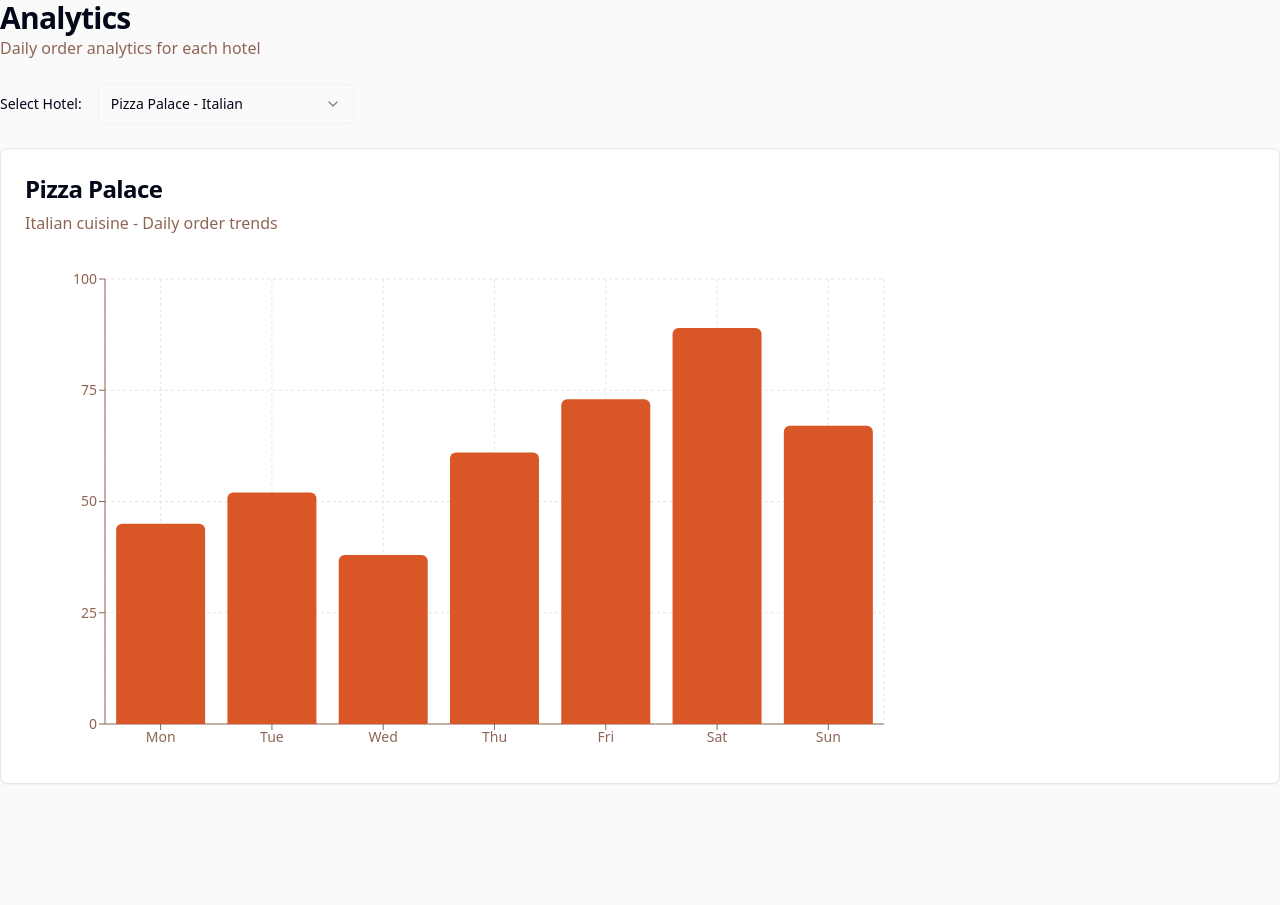
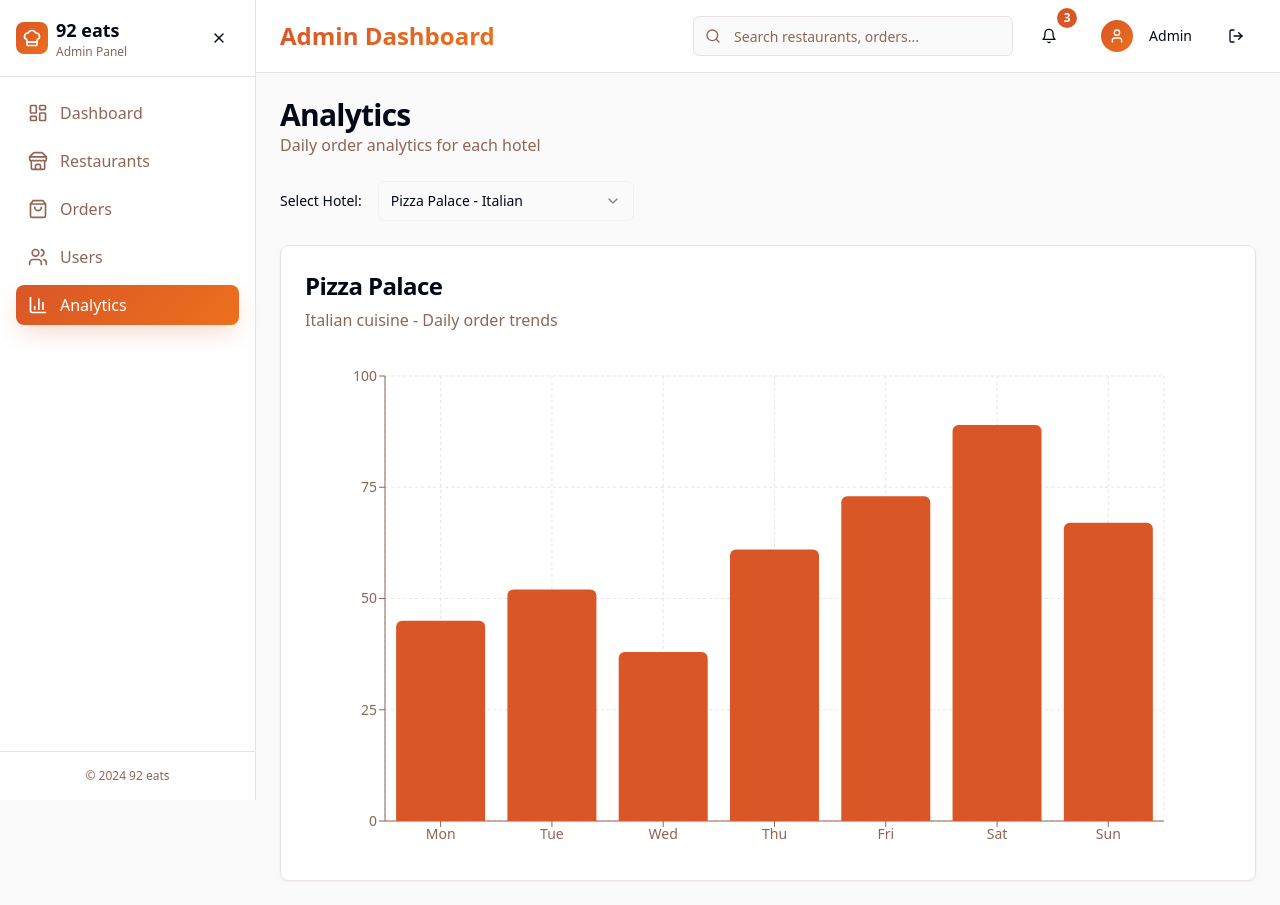
Before and after one commit to jayShah1407/hotel-hop-hub, a React (Vite) app: page /analytics in a window 1280 px wide. Before the commit the page ends 800 px from the top, so only its background shows below. Built offline with nearby package versions, Linux system fonts and the light colour scheme.

Commit message:
Keep sidebar and topbar

```diff
--- a/src/pages/Analytics.tsx
+++ b/src/pages/Analytics.tsx
@@ -1,4 +1,5 @@
 import { useEffect, useState } from "react";
+import { Layout } from "@/components/admin/Layout";
 import { Card, CardContent, CardDescription, CardHeader, CardTitle } from "@/components/ui/card";
 import { Select, SelectContent, SelectItem, SelectTrigger, SelectValue } from "@/components/ui/select";
 import { ChartContainer, ChartTooltip, ChartTooltipContent } from "@/components/ui/chart";
@@ -81,7 +82,8 @@ export default function Analytics() {
   const selectedHotelData = restaurantAnalytics.find(hotel => hotel.name === selectedHotel);
 
   return (
-    <div className="space-y-6">
+    <Layout>
+      <div className="space-y-6">
       <div>
         <h1 className="text-3xl font-bold tracking-tight">Analytics</h1>
         <p className="text-muted-foreground">
@@ -142,5 +144,6 @@ export default function Analytics() {
         </Card>
       )}
     </div>
+    </Layout>
   );
 }
```
